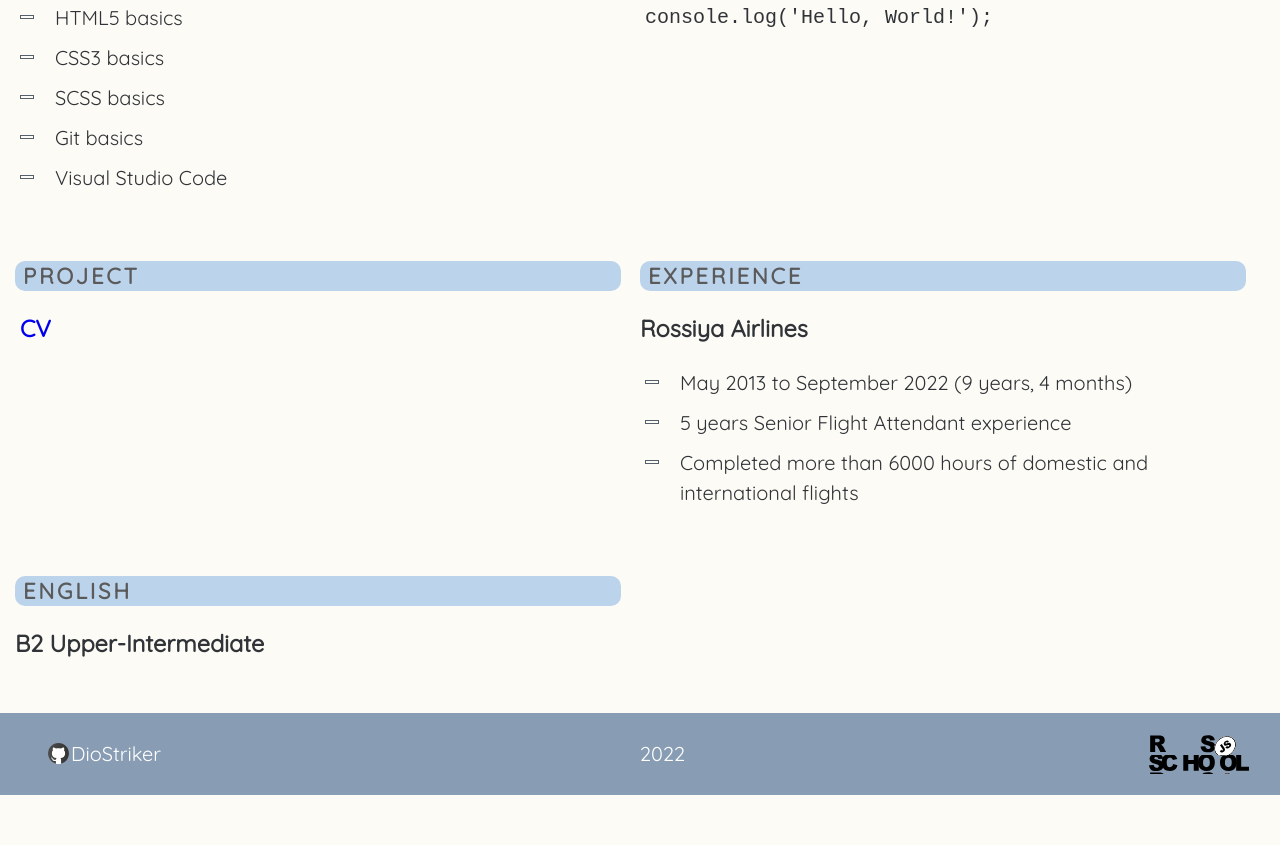
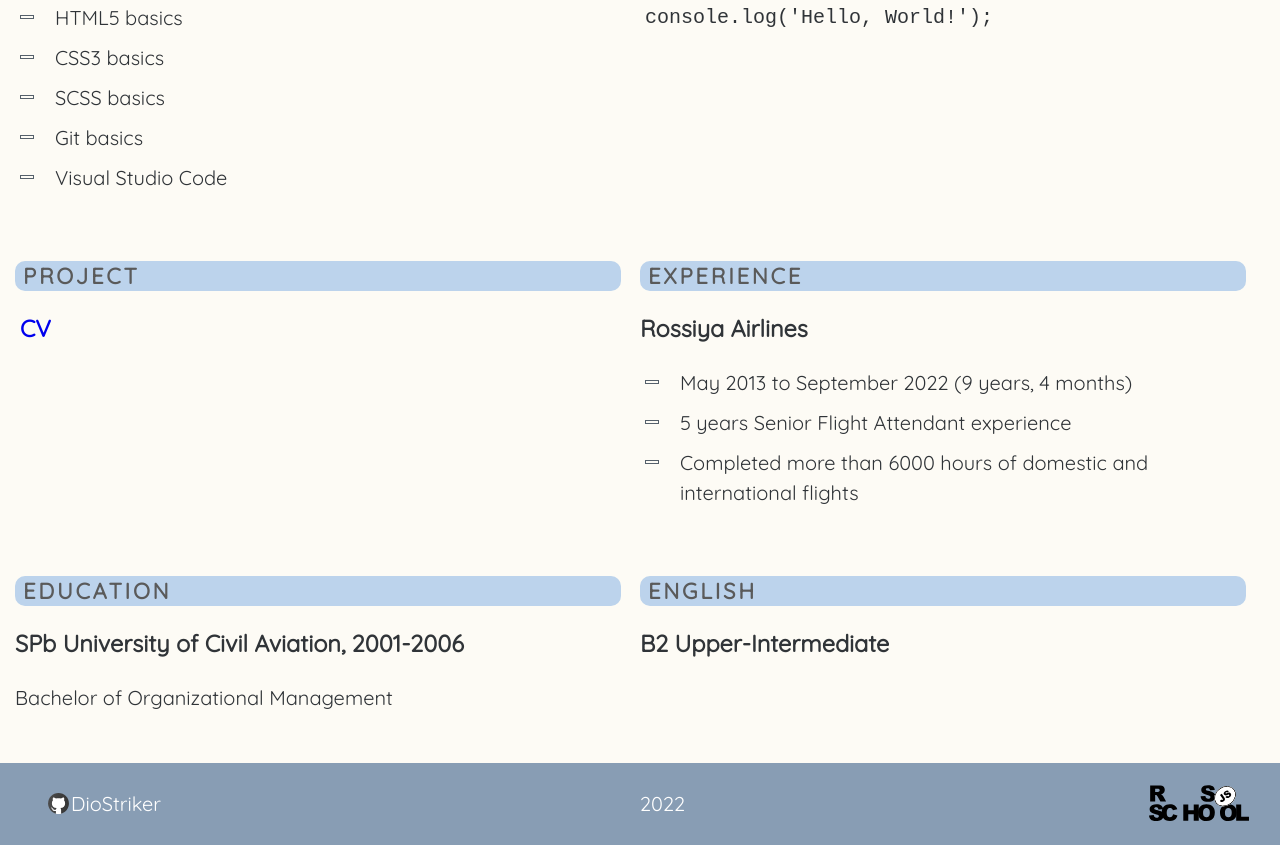
Before and after one commit to DioStriker/rsschool-cv-old, a plain HTML site: page index.html in a window 1280 px wide. Shown: the part 864-1709 px from the top of the page. Before the commit the page ends 1659 px from the top, so only its background shows below. Drawn offline with Linux system fonts and the light colour scheme.

Commit message:
feat: add education section

```diff
--- a/index.html
+++ b/index.html
@@ -19,6 +19,7 @@
                         <li class="nav-item"><a class="nav-link" href="#project">Project</a></li>
                         <li class="nav-item"><a class="nav-link" href="#experience">Experience</a></li>
                         <li class="nav-item"><a class="nav-link" href="#english">English</a></li>
+                        <li class="nav-item"><a class="nav-link" href="#education">Education</a></li>
                     </ul>
                 </nav>
             </div>
@@ -73,6 +74,11 @@
                         <li class="section-item decoration">Completed more than 6000 hours of domestic and international flights</li>
                     </ul>
                 </section>
+                <section class="section" id="education">
+                    <h2 class="section-title">Education</h2>
+                    <h3>SPb University of Civil Aviation, 2001-2006</h3>
+                    <p>Bachelor of Organizational Management</p>
+                </section>
                 <section class="section" id="english">
                     <h2 class="section-title">English</h2>
                     <h3>B2 Upper-Intermediate</h3>
--- a/style.css
+++ b/style.css
@@ -206,6 +206,7 @@ code {
   content: "";
   background-image: url(assets/icons/github.svg);
   padding: 0 0 0 25px;
+  background-repeat: no-repeat;
 }
 
 .rsschool {
@@ -213,4 +214,5 @@ code {
   height: 40px;
   background-image: url(assets/logo/rs_school_js.svg);
   block-size: contain;
+  background-repeat: no-repeat;
 }
```
